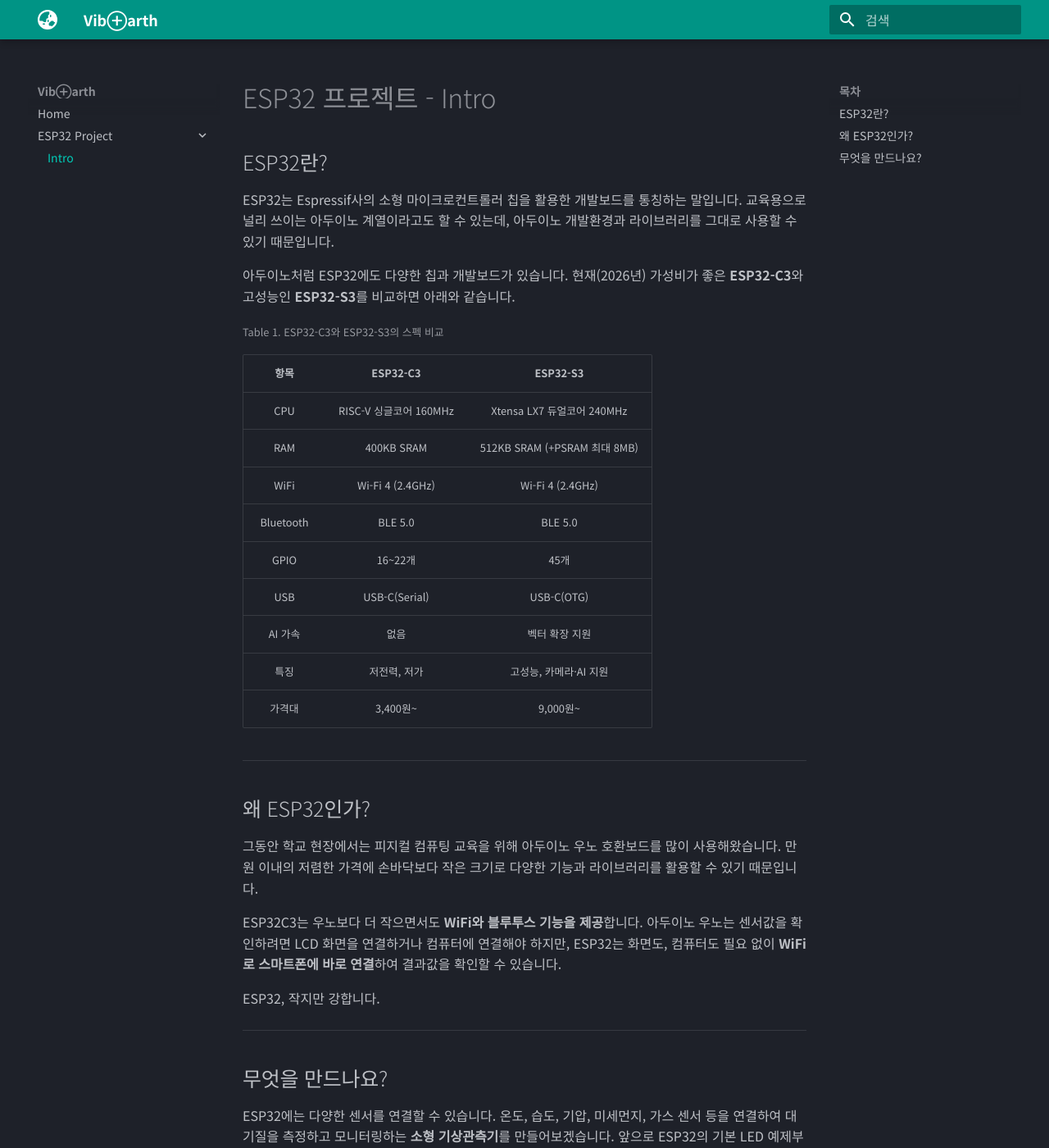
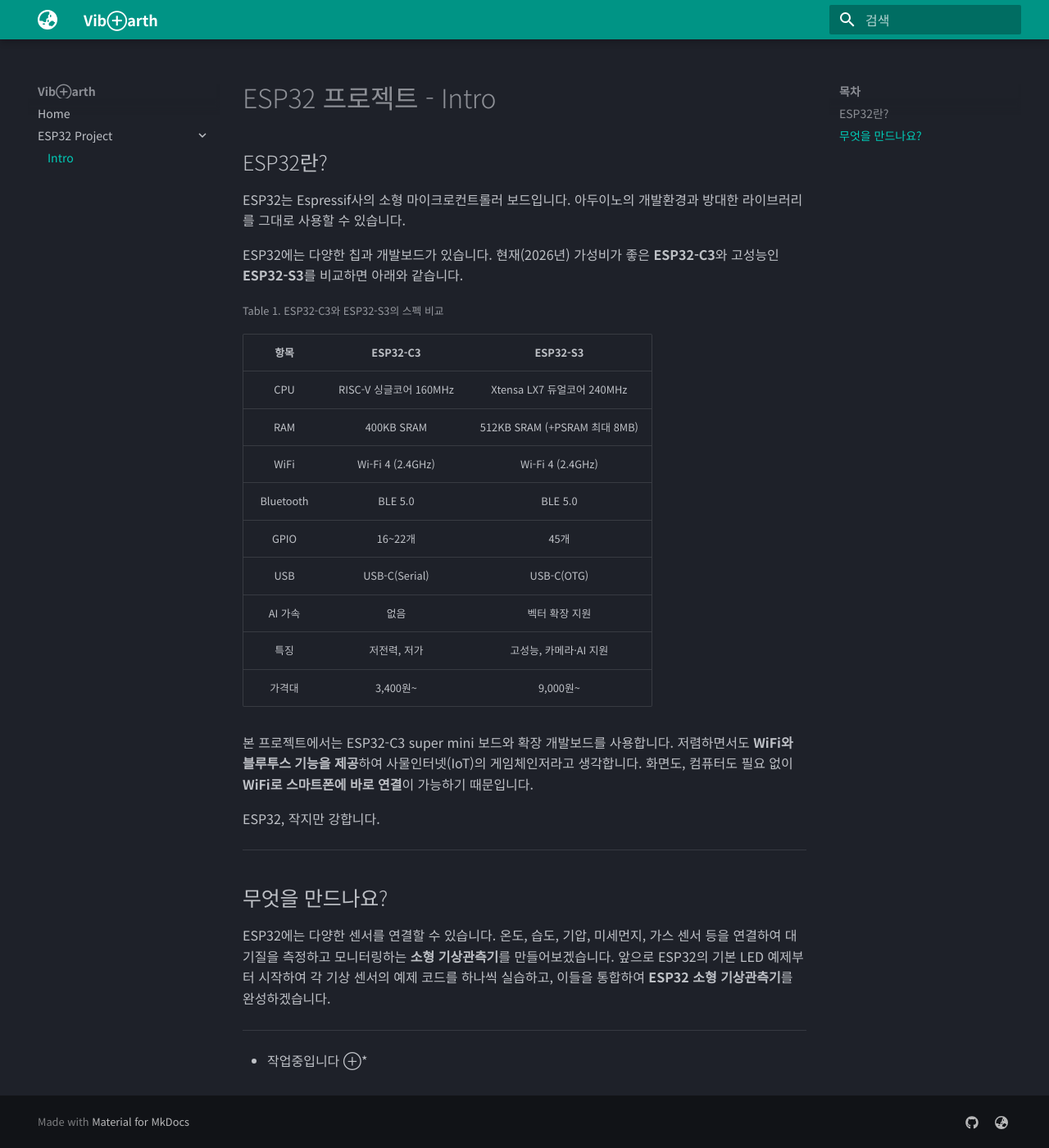
Before and after one commit to VibEarth/VibEarth.github.io, an MkDocs documentation site: the page built from docs/esp32/intro.md, in a window 1280 px wide and 1400 px high. Shown: the whole window at 82% size. Built offline with MkDocs 1.6.1 and Material for MkDocs 9.7.7, drawn with Linux system fonts in a browser that asks for light colours.

Commit message:
vault backup: 2026-06-30 17:51:23

```diff
--- a/docs/esp32/intro.md
+++ b/docs/esp32/intro.md
@@ -2,11 +2,10 @@
 
 ## ESP32란?
 
-ESP32는 Espressif사의 소형 마이크로컨트롤러 칩을 활용한 개발보드를 통칭하는 말입니다.
-교육용으로 널리 쓰이는 아두이노 계열이라고도 할 수 있는데,
-아두이노 개발환경과 라이브러리를 그대로 사용할 수 있기 때문입니다.
+ESP32는 Espressif사의 소형 마이크로컨트롤러 보드입니다.
+아두이노의 개발환경과 방대한 라이브러리를 그대로 사용할 수 있습니다.
 
-아두이노처럼 ESP32에도 다양한 칩과 개발보드가 있습니다.
+ESP32에는 다양한 칩과 개발보드가 있습니다.
 현재(2026년) 가성비가 좋은 **ESP32-C3**와 고성능인 **ESP32-S3**를 비교하면 아래와 같습니다.
 
 <small>Table 1. ESP32-C3와 ESP32-S3의 스펙 비교</small>
@@ -23,16 +22,9 @@
 |    특징     |      저전력, 저가       |       고성능, 카메라·AI 지원       |
 |    가격대    |      3,400원~       |          9,000원~           |
 
----
-
-## 왜 ESP32인가?
-
-그동안 학교 현장에서는 피지컬 컴퓨팅 교육을 위해 아두이노 우노 호환보드를 많이 사용해왔습니다.
-만 원 이내의 저렴한 가격에 손바닥보다 작은 크기로 다양한 기능과 라이브러리를 활용할 수 있기 때문입니다.
-
-ESP32C3는 우노보다 더 작으면서도 **WiFi와 블루투스 기능을 제공**합니다.
-아두이노 우노는 센서값을 확인하려면 LCD 화면을 연결하거나 컴퓨터에 연결해야 하지만,
-ESP32는 화면도, 컴퓨터도 필요 없이 **WiFi로 스마트폰에 바로 연결**하여 결과값을 확인할 수 있습니다.
+본 프로젝트에서는 ESP32-C3 super mini 보드와 확장 개발보드를 사용합니다.
+저렴하면서도 **WiFi와 블루투스 기능을 제공**하여 사물인터넷(IoT)의 게임체인저라고 생각합니다.
+화면도, 컴퓨터도 필요 없이 **WiFi로 스마트폰에 바로 연결**이 가능하기 때문입니다.
 
 ESP32, 작지만 강합니다.
 
```
